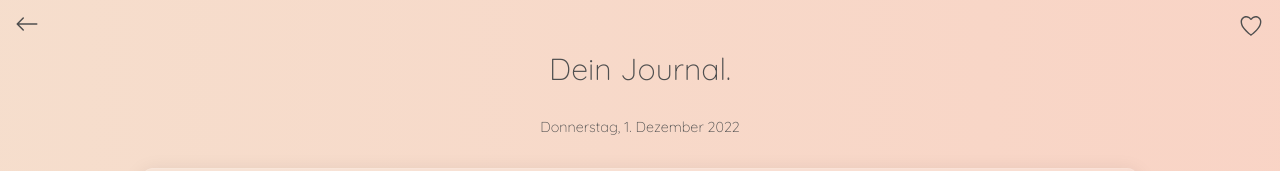
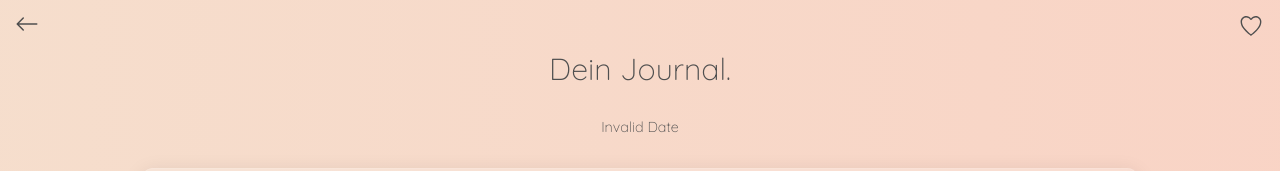
Before and after one commit to marialitwa/capstone-project, a Next.js app: page /answers/1-12-2022 in a window 1280 px wide. Shown: the top 171 px of the page. Built offline with nearby package versions, Linux system fonts and the light colour scheme.

Commit message:
Fix bug on journal/answer page

```diff
--- a/pages/answers/[answerDate].js
+++ b/pages/answers/[answerDate].js
@@ -20,7 +20,7 @@ export default function AnswersPage({
 
   if (!answerDate) return;
 
-  const [day, month, year] = answerDate.split("-");
+  const [day, month, year] = answerDate.split(".");
 
   const answerPageDate = new Date(year, Number(month) - 1, day);
 
@@ -36,11 +36,9 @@ export default function AnswersPage({
 
   const previousDate = new Date(year, Number(month) - 1, Number(day) - 1)
     .toLocaleDateString("de-DE")
-    .replaceAll(".", "-");
 
   const nextDate = new Date(year, Number(month) - 1, Number(day) + 1)
     .toLocaleDateString("de-DE")
-    .replaceAll(".", "-");
 
   const today = new Date();
 
@@ -57,8 +55,6 @@ export default function AnswersPage({
         </NavHeader>
         <Heading>Dein Journal.</Heading>
 
-      {/* Conditional einbauen: Wenn EntryDate nicht heutiges Datum (CurrentDate), dann zeige hier heutiges Datum statt EntryDate */}
-        {/* <CurrentDate>Datum heute: 12.07.</CurrentDate> */}
         <EntryDate>
           {answerPageDate.toLocaleDateString("de-DE", {
             weekday: "long",
```
